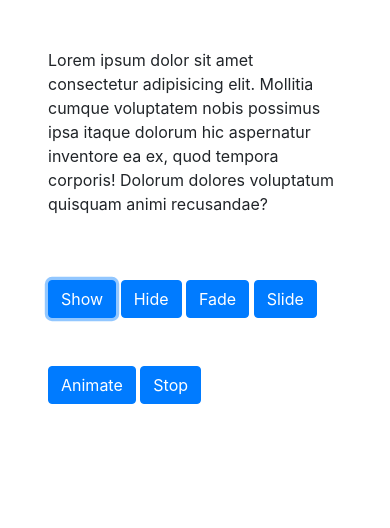
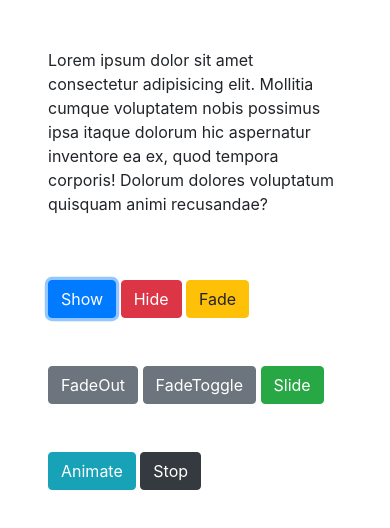
Before and after one commit to cengizhanaltin/_Jquery, a plain HTML site: page effect_show_hide_slide_stop_animate/index.html in a window 390 px wide. Both pictures are taken after a click on the button "Show". Drawn offline with nearby package versions, Linux system fonts and the light colour scheme.

Commit message:
fade and slide effect added

```diff
--- a/effect_show_hide_slide_stop_animate/index.html
+++ b/effect_show_hide_slide_stop_animate/index.html
@@ -16,11 +16,7 @@
       integrity="sha384-ggOyR0iXCbMQv3Xipma34MD+dH/1fQ784/j6cY/iJTQUOhcWr7x9JvoRxT2MZw1T"
       crossorigin="anonymous"
     />
-    <script
-      src="https://code.jquery.com/jquery-3.3.1.slim.min.js"
-      integrity="sha384-q8i/X+965DzO0rT7abK41JStQIAqVgRVzpbzo5smXKp4YfRvH+8abtTE1Pi6jizo"
-      crossorigin="anonymous"
-    ></script>
+    <script src="https://cdnjs.cloudflare.com/ajax/libs/jquery/3.7.1/jquery.min.js"></script>
   </head>
   <body>
     <!-- Optional JavaScript -->
@@ -43,7 +39,7 @@
         Show
       </button>
       <button
-        class="btn btn-primary mt-5"
+        class="btn btn-danger mt-5"
         id="hide"
         value="hide"
         name="hide"
@@ -52,7 +48,7 @@
         Hide
       </button>
       <button
-        class="btn btn-primary mt-5"
+        class="btn btn-warning mt-5"
         id="fade"
         value="fade"
         name="fade"
@@ -61,7 +57,25 @@
         Fade
       </button>
       <button
-        class="btn btn-primary mt-5"
+        class="btn btn-secondary mt-5"
+        id="fade"
+        value="fade"
+        name="fade"
+        onclick="fadeOut()"
+      >
+        FadeOut
+      </button>
+      <button
+        class="btn btn-secondary mt-5"
+        id="fade"
+        value="fade"
+        name="fade"
+        onclick="fadeToggle()"
+      >
+        FadeToggle
+      </button>
+      <button
+        class="btn btn-success mt-5"
         id="slide"
         value="slide"
         name="slide"
@@ -70,7 +84,7 @@
         Slide
       </button>
       <button
-        class="btn btn-primary mt-5"
+        class="btn btn-info mt-5"
         id="animate"
         value="animate"
         name="animate"
@@ -79,7 +93,7 @@
         Animate
       </button>
       <button
-        class="btn btn-primary mt-5"
+        class="btn btn-dark mt-5"
         id="stop"
         value="stop"
         name="stop"
@@ -104,13 +118,36 @@
       // Gizle
       function hide() {
         $(document).ready(function () {
-          $("#p1").hide();
+          $("#p1").hide(2000);
         });
       }
       //Goster
       function show() {
         $(document).ready(function () {
-          $("#p1").show();
+          $("#p1").show(2000, function () {
+            alert("gosterildi");
+          });
+        });
+      }
+      function fade() {
+        $(document).ready(function () {
+          $("#p1").fadeIn(2000);
+        });
+      }
+      function fadeOut() {
+        $(document).ready(function () {
+          $("#p1").fadeOut(2000);
+        });
+      }
+      function fadeToggle() {
+        $(document).ready(function () {
+          $("#p1").fadeToggle();
+        });
+      }
+
+      function slide() {
+        $(document).ready(function () {
+          $("#p1").slideToggle();
         });
       }
     </script>
```
